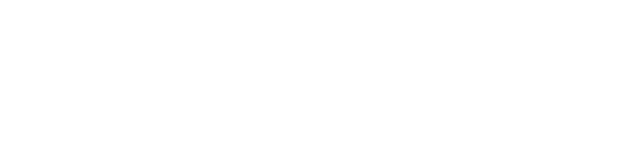
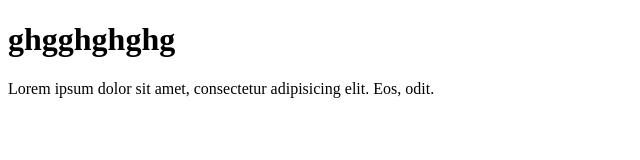
Before and after one commit to Pushkin-hub/web42, a plain HTML site: page index.html in a window 1280 px wide. Shown: the whole page, without its empty margins (0-640 px from the left). Drawn offline with Linux system fonts and the light colour scheme.

Commit message:
change index.html

```diff
--- a/index.html
+++ b/index.html
@@ -6,6 +6,13 @@
     <title>Document</title>
 </head>
 <body>
-
+    <div>
+        <h1>ghgghghghg</h1>
+    </div>
+    <div>
+        <p>
+            Lorem ipsum dolor sit amet, consectetur adipisicing elit. Eos, odit.
+        </p>
+    </div>
 </body>
 </html>
```
